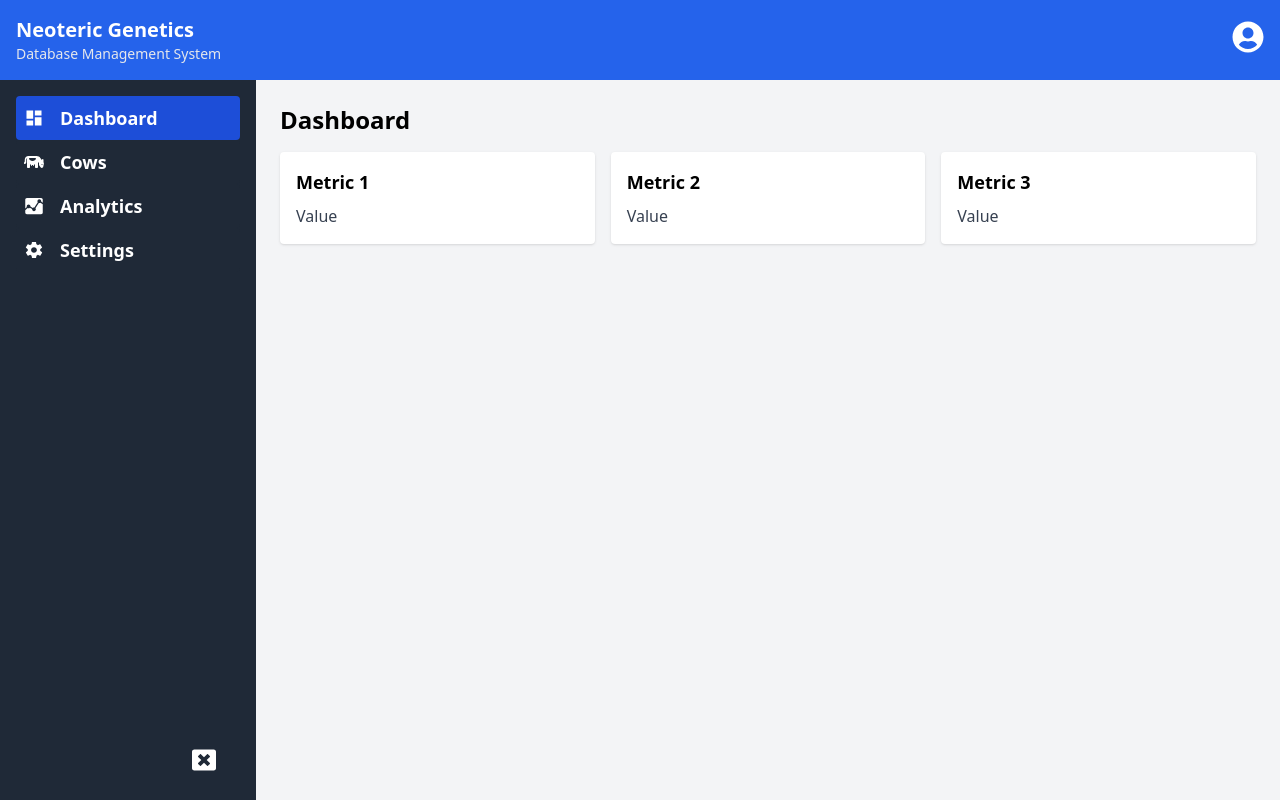
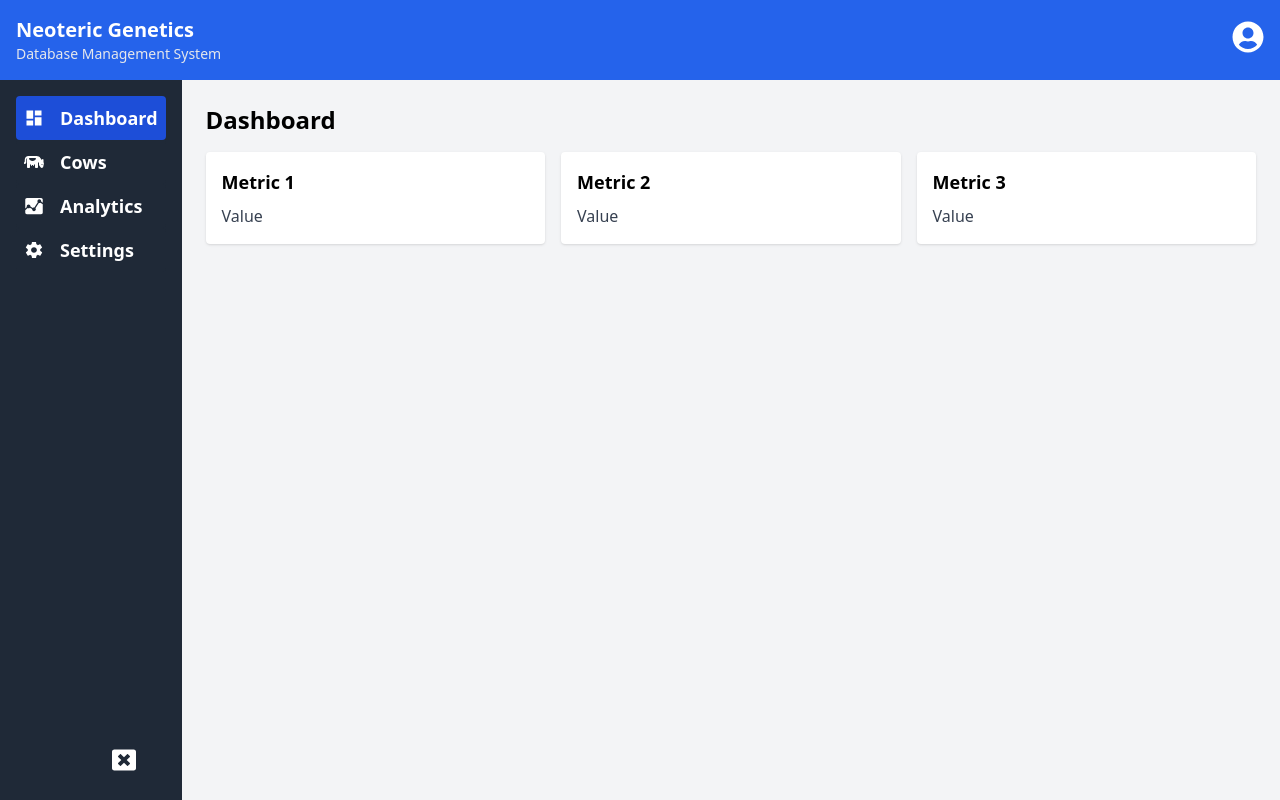
Before and after one commit to haseebjanhamraz/sucha, a React (Create React App) app in the folder client/: page / in a window 1280 px wide. Built offline with nearby package versions, Linux system fonts and the light colour scheme; sample sign-in values are in the browser's storage.

Commit message:
"Updated App.js to pass toggleSidebar prop to Sidebar component; added state and toggle functionality to Sidebar component"

```diff
--- a/client/src/App.js
+++ b/client/src/App.js
@@ -27,7 +27,9 @@
           onLogout={handleLogout}
         />
         <div className="flex flex-1">
-          {isAuthenticated && <Sidebar isOpen={sidebarOpen} />}
+          {isAuthenticated && (
+            <Sidebar isOpen={sidebarOpen} toggleSidebar={toggleSidebar} />
+          )}
           <main className="flex-1 p-6 bg-gray-100">
             <Routes>
               {routesConfig.map((route, index) => (
--- a/client/src/components/Sidebar.js
+++ b/client/src/components/Sidebar.js
@@ -1,4 +1,4 @@
-import React from "react";
+import React, { useEffect, useState } from "react";
 import { Link, useLocation } from "react-router-dom";
 
 import { MdDashboard } from "react-icons/md";
@@ -6,6 +6,7 @@
 import { IoMdAnalytics } from "react-icons/io";
 import { IoMdSettings } from "react-icons/io";
 import { FaWindowClose } from "react-icons/fa";
+import { AiOutlineMenuUnfold } from "react-icons/ai";
 
 const navItems = [
   { path: "/", label: "Dashboard", icon: MdDashboard },
@@ -16,19 +17,21 @@
 
 const Sidebar = ({ isOpen, toggleSidebar }) => {
   const location = useLocation();
+  const [isClicked, setIsClicked] = useState(true);
+
+  const handleClick = () => {
+    setIsClicked(!isClicked);
+  };
 
   return (
     <>
-      <button
-        onClick={toggleSidebar}
-        className="sm:hidden p-4 bg-blue-600 text-white fixed top-0 left-0 z-20"
-      >
-        {isOpen ? "Close" : "Open"}
-      </button>
-      <aside
+      <div
         className={`w-64 bg-gray-800 text-white transform ${
           isOpen ? "translate-x-0" : "-translate-x-full"
         } sm:translate-x-0 transition-transform duration-300 ease-in-out fixed sm:relative z-10`}
+        style={{
+          width: isClicked ? "auto" : "fit",
+        }}
       >
         <div className="p-4">
           {navItems.map((item, index) => (
@@ -41,16 +44,34 @@
             >
               <div className="flex gap-2 items-center">
                 <item.icon className="mr-2" size={20} />
-                {item.label}
+                <span
+                  style={{
+                    display: isClicked ? "block" : "none",
+                  }}
+                >
+                  {" "}
+                  {item.label}
+                </span>
               </div>
             </Link>
           ))}
           <FaWindowClose
-            onClick={toggleSidebar}
-            className="sm:block text-2xl absolute inset-x-48 bottom-2 h-16"
+            cursor="pointer"
+            onClick={handleClick}
+            className=" text-2xl absolute inset-x-28 bottom-2 h-16"
+            style={{
+              display: isClicked ? "block" : "none",
+            }}
+          />
+          <AiOutlineMenuUnfold
+            className="text-2xl absolute inset-x-5 bottom-2 h-16 transition-[width]"
+            onClick={handleClick}
+            style={{
+              display: isClicked ? "none" : "block",
+            }}
           />
         </div>
-      </aside>
+      </div>
     </>
   );
 };
```
